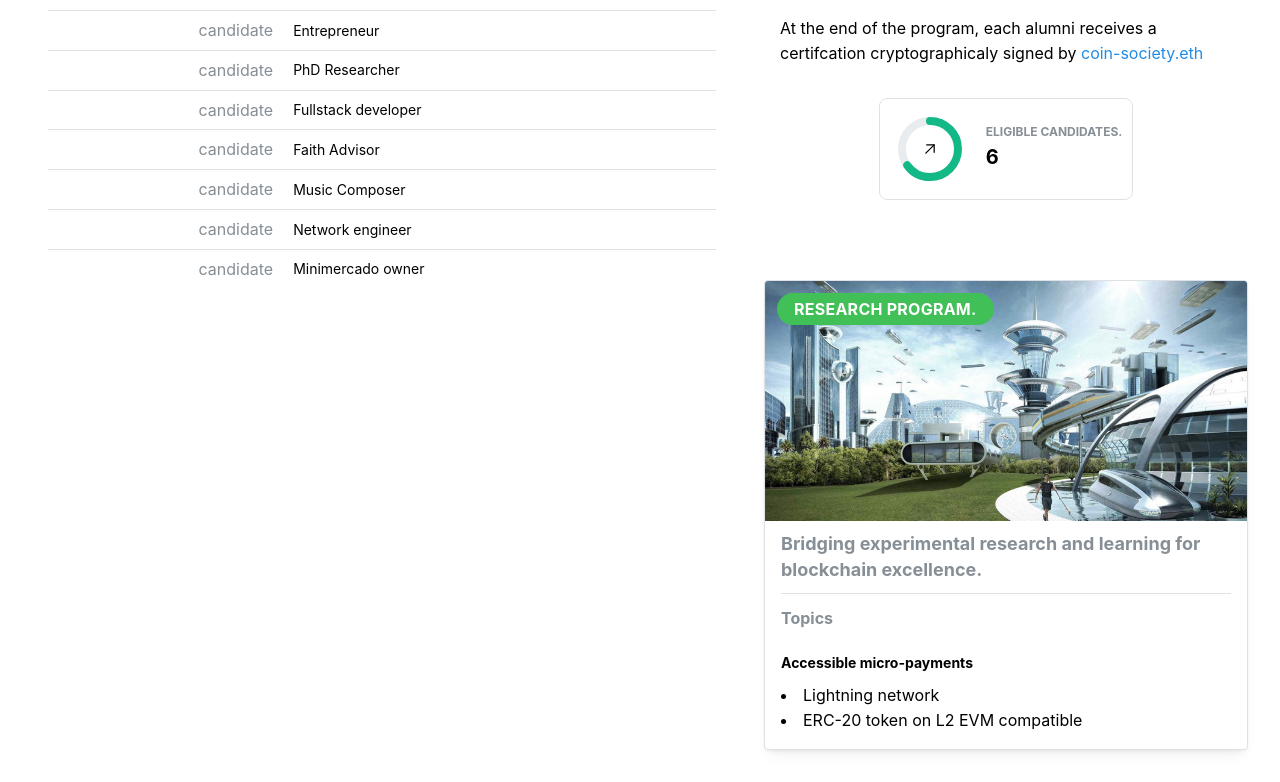
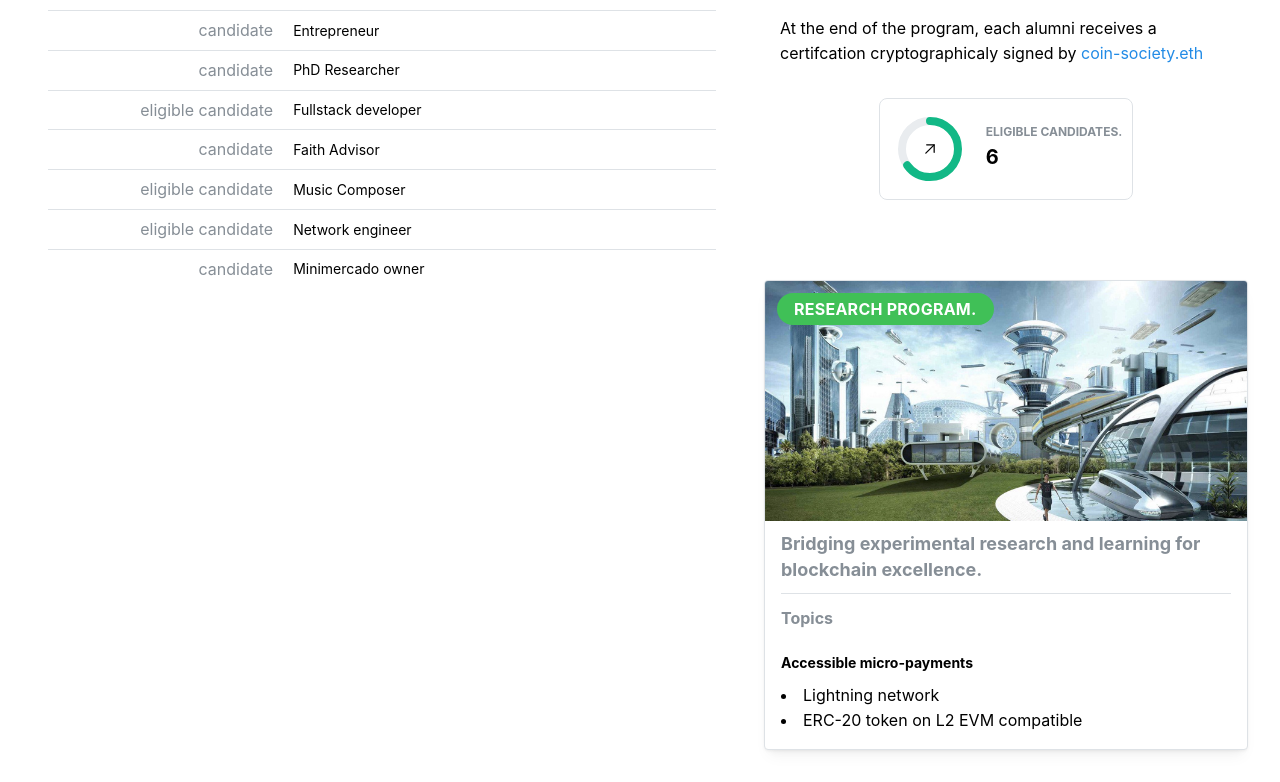
Before and after one commit to cromatikap/coin-society, a Next.js app in the folder website/: page / in a window 1280 px wide. Shown: the part 1535-2317 px from the top of the page. Built offline with nearby package versions, Linux system fonts and the light colour scheme.

Commit message:
introduce new member address status 'eligible candidate'

```diff
--- a/website/src/components/HomePage/Members/RowMember.tsx
+++ b/website/src/components/HomePage/Members/RowMember.tsx
@@ -4,15 +4,17 @@ import { IconBrandGithub, IconBrandInstagram, IconBrandLinkedin, IconBrandX, Ico
 import { chainExplorer } from "@/config";
 import ChainExplorer from "@/components/ChainExplorer";
 import {LinkExt} from "@/components/Utils";
+import { BitcoinAddress } from "@/types";
 
 export default function RowMember(props: Member) {
   const identity = props.identity;
+  const isAddress = /^bc1q[0-9a-z]{38}$/.test(props.address);
 
   return <Table.Tr>
     <Table.Td>
-      {props.address
-        ? <ChainExplorer address={props.address} />
-        : <Text c="dimmed" ta="right">candidate</Text>
+      {isAddress
+        ? <ChainExplorer address={props.address as BitcoinAddress} />
+        : <Text c="dimmed" ta="right">{props.address}</Text>
       }
     </Table.Td>
     <Table.Td>
--- a/website/src/components/HomePage/Members/data.ts
+++ b/website/src/components/HomePage/Members/data.ts
@@ -1,8 +1,9 @@
 import { BitcoinAddress, BitcoinTxid, EthereumAddress, EthereumName, Url } from "@/types";
 
+export type MemberAddress = BitcoinAddress | "candidate" | "eligible candidate";
 export type Member = {
   occupation: string;
-  address: BitcoinAddress | null;
+  address: MemberAddress;
   txRegistration: BitcoinTxid | null;
   certification: boolean;
   identity?: {
@@ -58,43 +59,43 @@ export const members: Member[] = [
   },
   {
     occupation: 'Entrepreneur',
-    address: null,
+    address: "candidate",
     txRegistration: null,
     certification: false,
   },
   {
     occupation: 'PhD Researcher',
-    address: null,
+    address: "candidate",
     txRegistration: null,
     certification: false,
   },
   {
     occupation: 'Fullstack developer',
-    address: null,
+    address: "eligible candidate",
     txRegistration: null,
     certification: false,
   },
   {
     occupation: 'Faith Advisor',
-    address: null,
+    address: "candidate",
     txRegistration: null,
     certification: false,
   },
   {
     occupation: 'Music Composer',
-    address: null,
+    address: "eligible candidate",
     txRegistration: null,
     certification: false,
   },
   {
     occupation: 'Network engineer',
-    address: null,
+    address: "eligible candidate",
     txRegistration: null,
     certification: false,
   },
   {
     occupation: 'Minimercado owner',
-    address: null,
+    address: "candidate",
     txRegistration: null,
     certification: false,
   }
```
